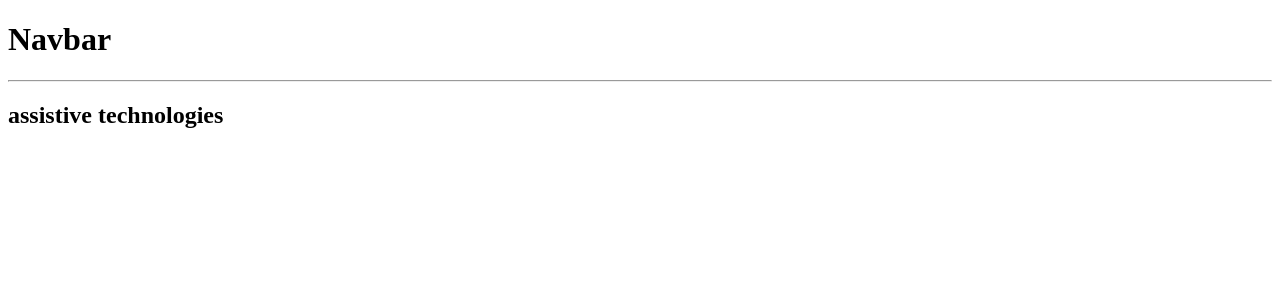
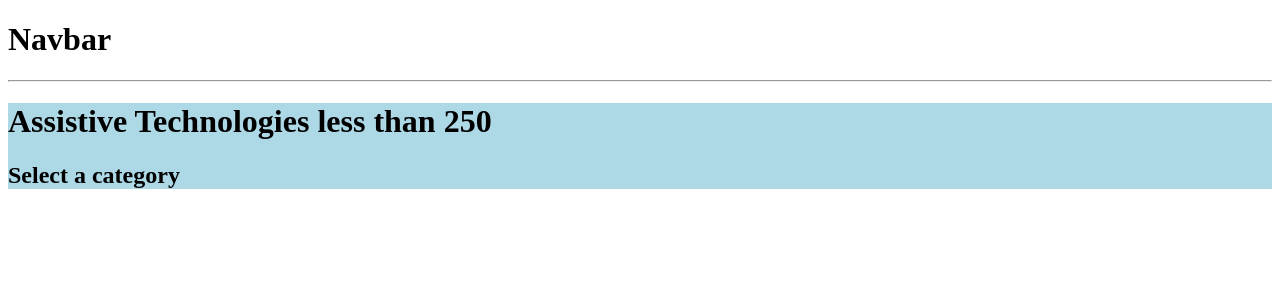
Before and after one commit to palmtopj/assist-tech, a React (Create React App) app in the folder assistive-tech/front/: page / in a window 1280 px wide. Shown: the top 300 px of the page. Built offline with nearby package versions, Linux system fonts and the light colour scheme.

Commit message:
homepage created

```diff
--- a/assistive-tech/front/src/App.js
+++ b/assistive-tech/front/src/App.js
@@ -1,18 +1,19 @@
 import { BrowserRouter as Router, Routes, Route } from "react-router-dom";
+import Home from "./pages/Home";
 
 function App() {
+  // add stAtes here
   return (
     <Router>
       <h1>Navbar</h1>
       <hr />
       <Routes>
-        <Route path="/" element={<h2>assistive technologies</h2>}/>
-        <Route path="/login" element={<h2>login page</h2>}/>
-        <Route path="/signup" element={<h2>signup page</h2>}/>
-        <Route path="/user/:username" element={<h2>profile page</h2>}/>
-
-        <Route path="/device/:id" element={<h2>device page</h2>}/>
-        <Route path="/*" element={<h2>404 page not found</h2>}/>
+        <Route path="/" element={<Home/>} />
+        <Route path="/login" element={<h2>login page</h2>} />
+        <Route path="/signup" element={<h2>signup page</h2>} />
+        <Route path="/category/:id" element={<h2>devices page</h2>} />
+        <Route path="/device/:id" element={<h2>device page</h2>} />
+        <Route path="/*" element={<h2>404 page not found</h2>} />
     </Routes>
     </Router>
   );
--- /dev/null
+++ b/assistive-tech/front/src/pages/Home/index.js
@@ -0,0 +1,11 @@
+import React from 'react'
+import "./style.css"
+
+export default function Home() {
+    return (
+        <main className="Home">
+            <h1>Assistive Technologies less than 250</h1>
+            <h2>Select a category</h2>
+        </main>
+    )
+}
--- /dev/null
+++ b/assistive-tech/front/src/pages/Home/style.css
@@ -0,0 +1,3 @@
+.Home {
+    background:lightblue;
+}
```
